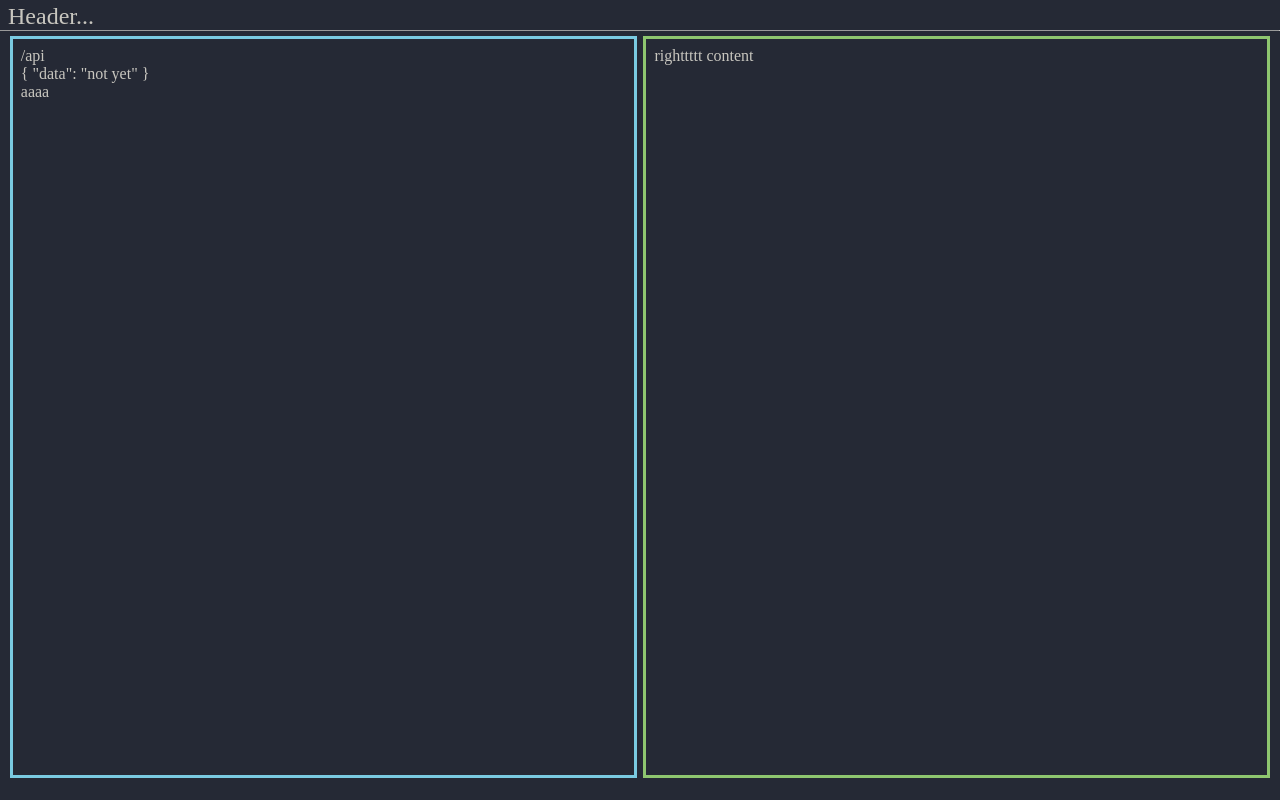
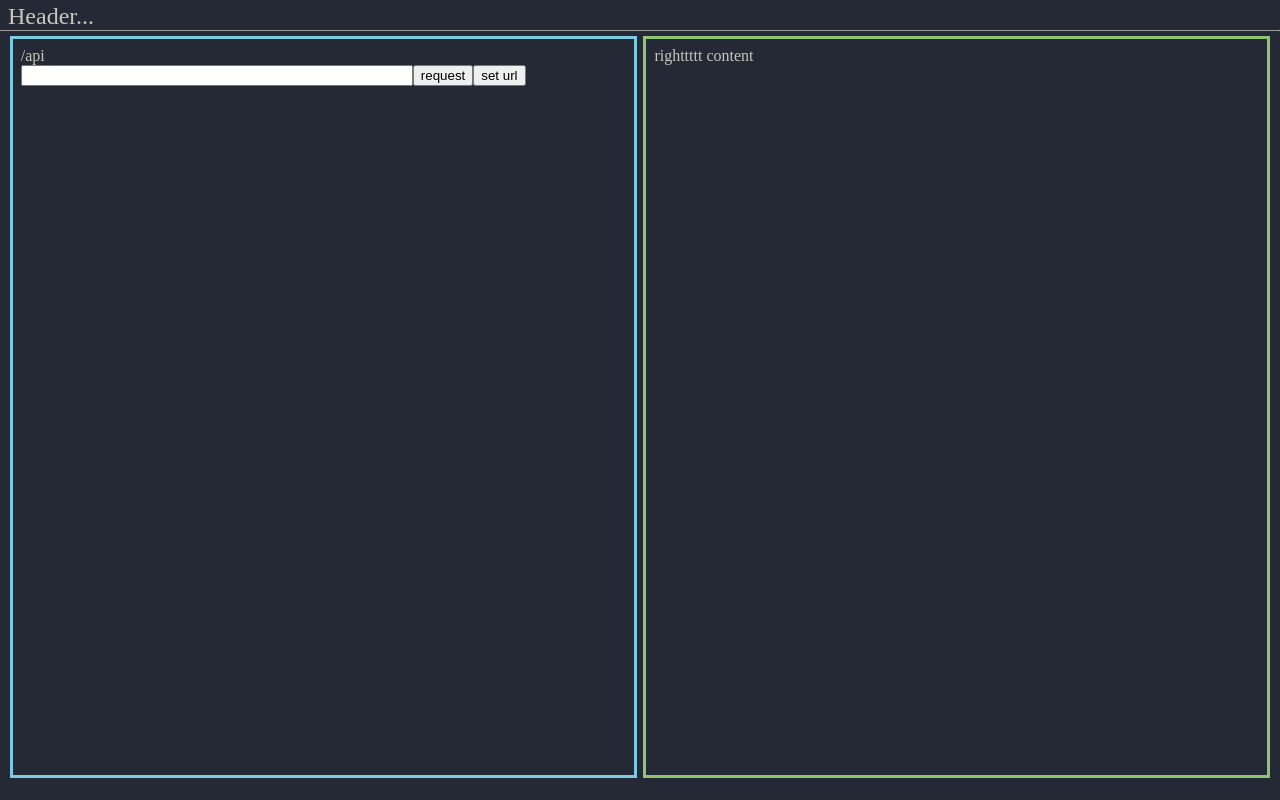
Before and after one commit to kdingn/compare-nuxt3-requests, a Nuxt app: page / in a window 1280 px wide. Built offline with nearby package versions, Linux system fonts and the light colour scheme.

Commit message:
left content completed

```diff
--- a/api/get.ts
+++ /dev/null
@@ -1,5 +0,0 @@
-export default defineEventHandler(async () => {
-  // const res = await useFetch("https://www.boredapi.com/api/activity");
-  // return res.data;
-  return { a: "a" };
-});
--- a/app.vue
+++ b/app.vue
@@ -26,7 +26,7 @@ html body {
   outline: solid;
   outline-color: rgba(122, 202, 225);
   width: 49vw;
-  height: calc(100vh - 5rem);
+  min-height: calc(100vh - 5rem);
 }
 .right {
   padding: 0.5rem;
@@ -36,6 +36,6 @@ html body {
   outline: solid;
   outline-color: rgba(142, 198, 111);
   width: 49vw;
-  height: calc(100vh - 5rem);
+  min-height: calc(100vh - 5rem);
 }
 </style>
--- a/components/Left.vue
+++ b/components/Left.vue
@@ -1,14 +1,32 @@
 <script setup lang="ts">
 import { ref } from "vue";
-const res = ref({ data: "not yet" });
-// useFetch("/api/getBoaredapi");
+
+var inputUrl = ref("");
+const data = ref<any>("");
+
+function setUrl() {
+  inputUrl.value = "https://ai-data-base.com/archives/64001";
+}
+
+function updateContent() {
+  $fetch("/api/getFromUrl", {
+    method: "POST",
+    body: { url: inputUrl.value },
+  }).then((res) => {
+    data.value = res;
+  });
+}
 </script>
 
 <template>
   <div class="left-content">
     <div>/api</div>
-    <div>{{ res }}</div>
-    <div>aaaa</div>
+    <div>
+      <input type="form" class="left-input" v-model="inputUrl" />
+      <button @click="updateContent">request</button>
+      <button @click="setUrl">set url</button>
+    </div>
+    <div>{{ data }}</div>
   </div>
 </template>
 
@@ -16,4 +34,7 @@ const res = ref({ data: "not yet" });
 .left-content {
   width: 49vw;
 }
+.left-input {
+  width: 30vw;
+}
 </style>
```
Also changed, not shown: 1 other file (tests, documents, lock files or other folders).
